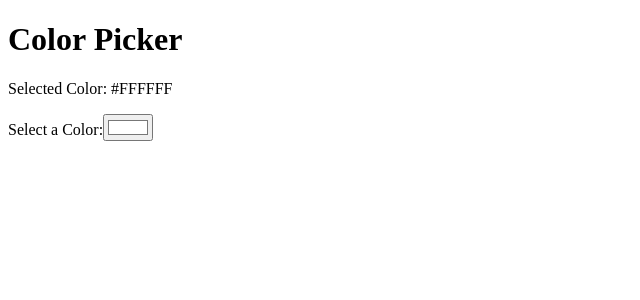
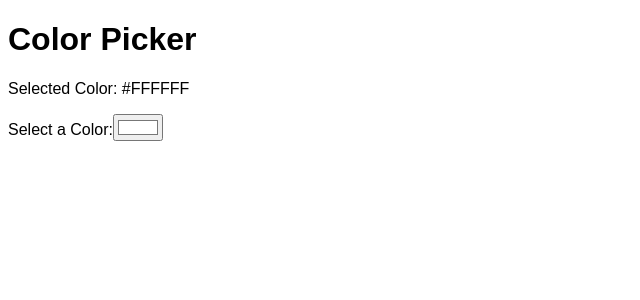
Before and after one commit to AhmadRabie1/colorpicker, a React (Vite) app in the folder my-react/: page / in a window 1280 px wide. Shown: the top 300 px of the page, without its empty margins (0-640 px from the left). Built offline with nearby package versions, Linux system fonts and the light colour scheme.

Commit message:
put a font for the whole website

```diff
--- a/my-react/src/index.css
+++ b/my-react/src/index.css
@@ -0,0 +1,3 @@
+body{
+    font-family: Arial, sans-serif;
+}
```
